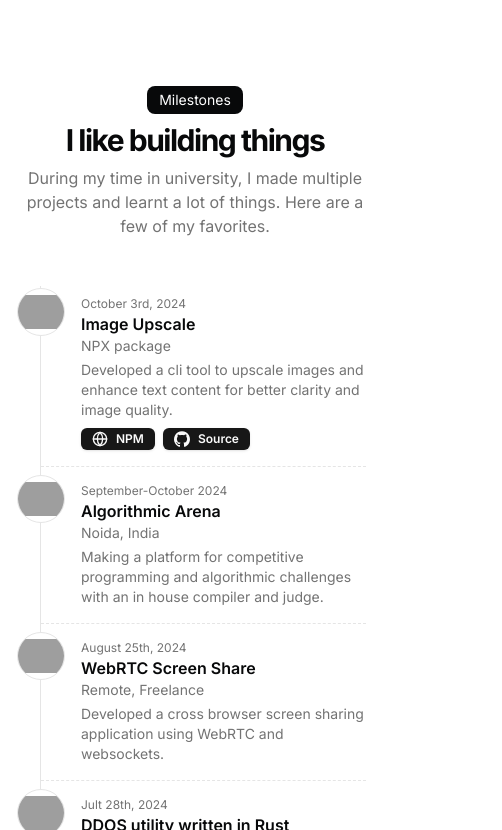
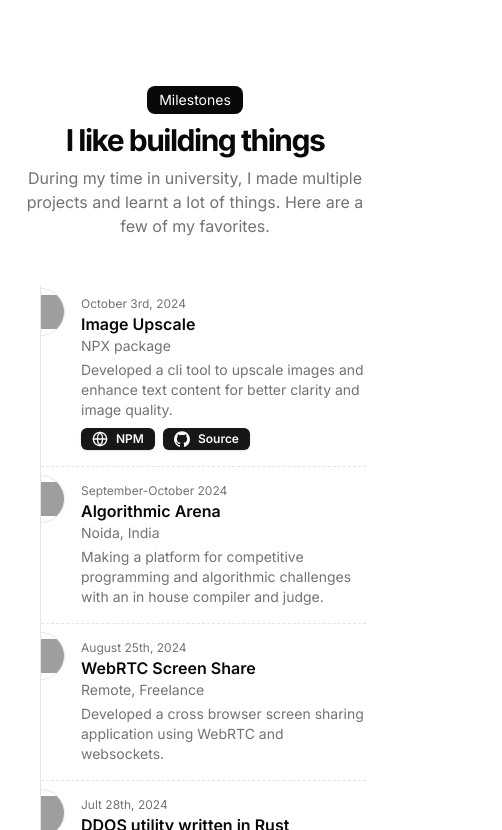
Before and after one commit to Sahil-Gulihar/min-portfolio, a Next.js app: page / in a window 390 px wide. Shown: the part 2426-3256 px from the top of the page, 502 px wide, since content can reach past the window. Built offline with nearby package versions, Linux system fonts and the light colour scheme; grey boxes are pictures that could not be loaded.

Commit message:
responsive

```diff
--- a/src/app/page.tsx
+++ b/src/app/page.tsx
@@ -168,7 +168,7 @@ export default function Page() {
             </div>
           </BlurFade>
           <BlurFade delay={BLUR_FADE_DELAY * 14}>
-            <ul className="mb-4 ml-4 divide-y divide-dashed border-l">
+            <ul className="mb-4 ml-4 divide-y overflow-hidden divide-dashed border-l">
               {DATA.milestones.map((project, id) => (
                 <BlurFade
                   key={project.title + project.dates}
```
